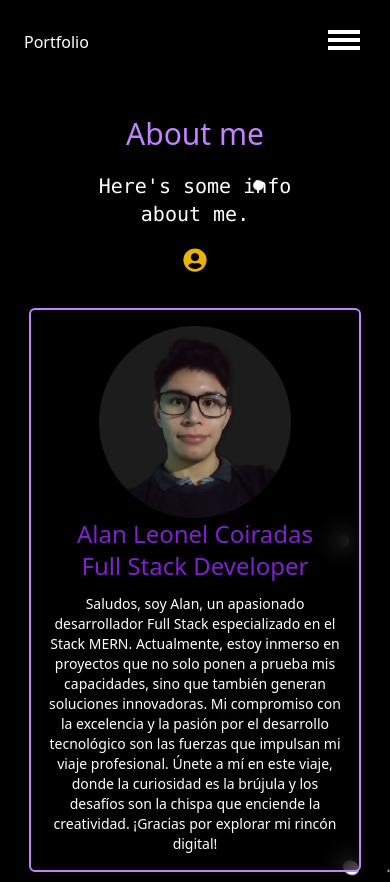
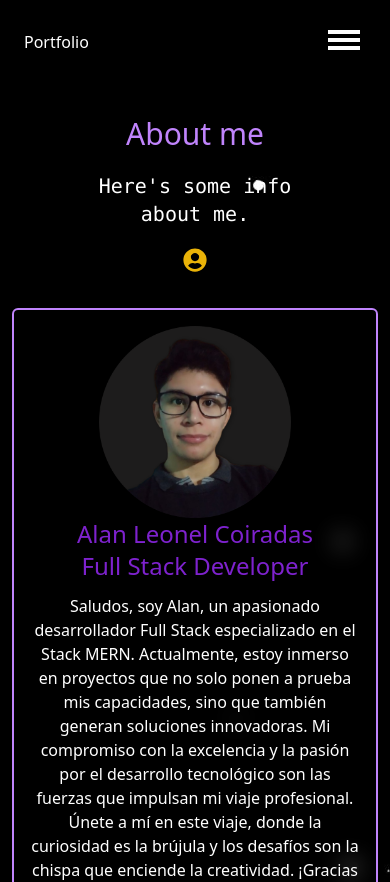
Before and after one commit to leocoiradas/Portfolio, a React (Vite) app: page /about in a window 390 px wide. Shown: the top 882 px of the page. Built offline with nearby package versions, Linux system fonts and the light colour scheme.

Commit message:
Details: Modificado el ancho en pantallas grandes
Se modifico el ancho del contenedor principal y el tamaño del texto en dispositivos móviles.

```diff
--- a/src/components/Details.jsx
+++ b/src/components/Details.jsx
@@ -9,7 +9,7 @@ function Details() {
   };
 
   return (
-    <article className="flex flex-col lg:flex-row justify-center items-center w-[85dvw] gap-3 p-4 text-2xl text-white border-2 rounded-md border-purple-400 backdrop-blur-md bg-black/60">
+    <article className="flex flex-col lg:flex-row justify-center items-center lg:w-[75dvw] gap-3 p-4 text-2xl text-white border-2 rounded-md border-purple-400 backdrop-blur-md bg-black/60">
         <article className="flex flex-col justify-center items-center flex-1">
             <article className="w-48 h-48">
                 <img src={profileImg} alt={details.name} classname="object-cover w-full h-full" />
@@ -18,7 +18,7 @@ function Details() {
             <h4 className="text-purple-700">{details.title}</h4>
       </article>
       <article className="flex flex-col gap-4 lg:w-2/3">
-        <p className="text-center text-sm lg:text-start lg:text-2xl">{details.message}</p>
+        <p className="text-center text-base lg:text-start lg:text-2xl">{details.message}</p>
       </article>
     </article>
   );
```
